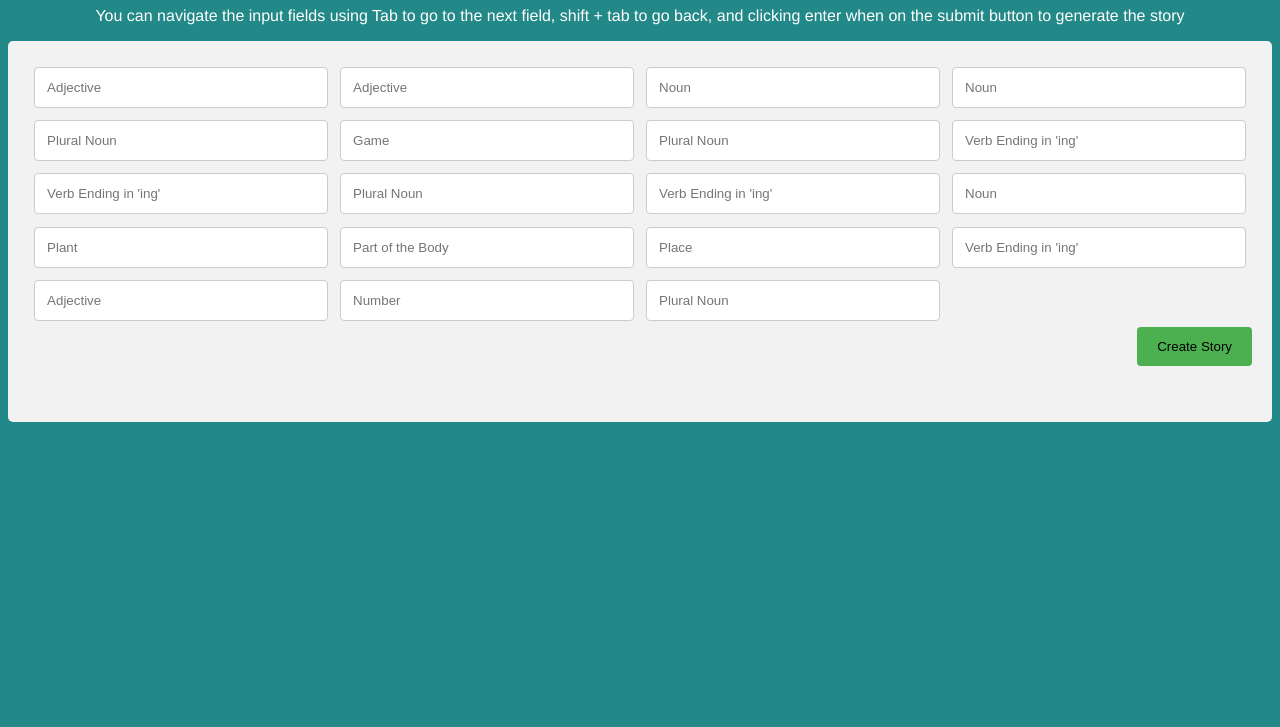
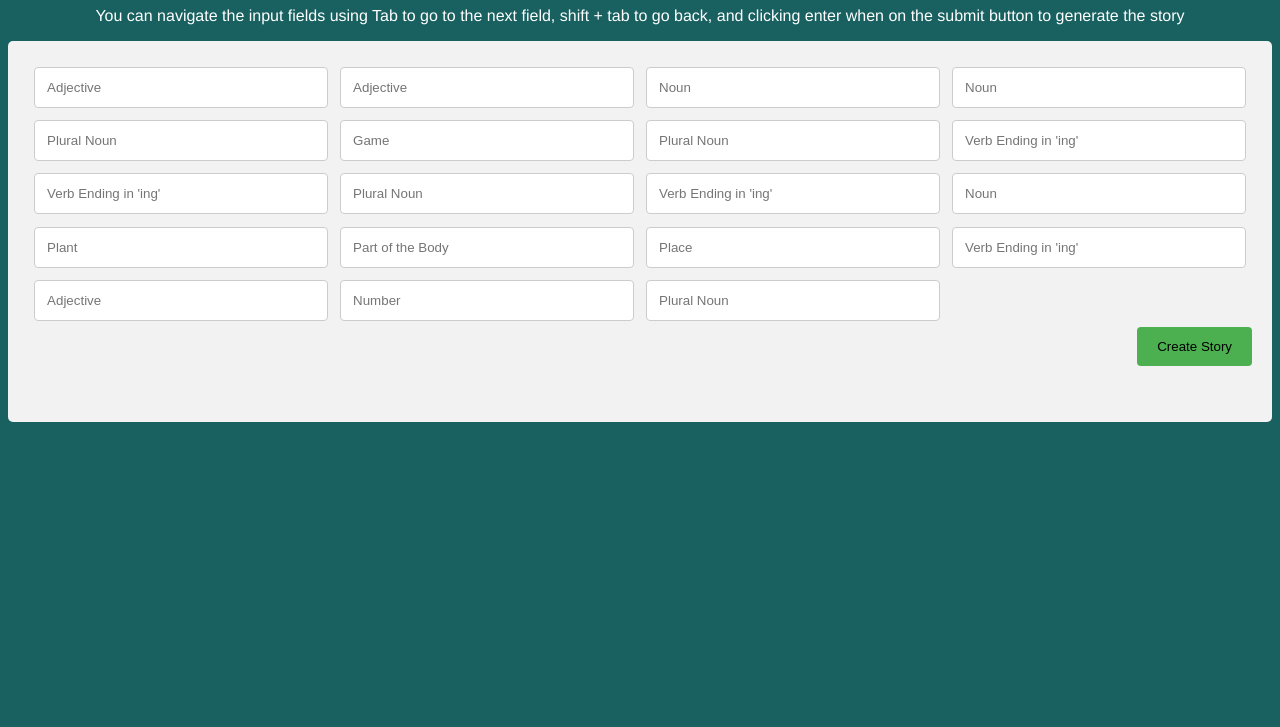
Before and after one commit to sabrinakavesh/4849project1, a plain HTML site: page index.html in a window 1280 px wide. Shown: the part 73-800 px from the top of the page. Drawn offline with nearby package versions, Linux system fonts and the light colour scheme.

Commit message:
contrast changes

```diff
--- a/madlibs.css
+++ b/madlibs.css
@@ -1,5 +1,6 @@
 body {
-	background-color: #238988; /*#2378dd*/
+	background-color: #196160;
+	/*#238988; #2378dd*/
 	font-family: Helvetica, Arial, sans-serif;
 	/*font-size:1.2em;*/
 	color: white;
```
